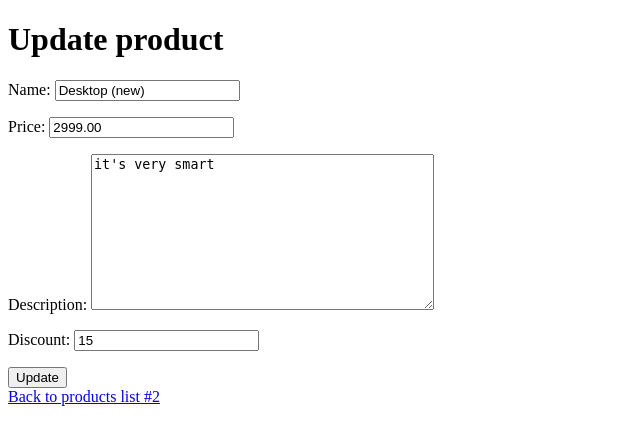
After one commit to Konstantinhik1/site10, a Django app: page /shop/products/2/update/ in a window 1280 px wide. The commit adds this page. Shown: the top 445 px of the page, without its empty margins (0-640 px from the left). Run offline with Django 5.2, Linux system fonts and the light colour scheme; data comes from the database, SQL or seed files in the repository; both versions use the stored data as it was after the commit.

Commit message:
UpdateView

```diff
--- /dev/null
+++ b/mysite/shopapp/templates/shopapp/product_update_form.html
@@ -0,0 +1,20 @@
+{% extends 'shopapp/base.html' %}
+
+{% block title %}
+  Update product
+{% endblock %}
+
+{% block body %}
+  <h1>Update product</h1>
+<div>
+    <form method="post">
+        {% csrf_token %}
+        {{form.as_p}}
+        <button type="submit">Update</button>
+    </form>
+</div>
+<div>
+    <a href="{% url 'shopapp:product_details' pk=object.pk %}"
+    >Back to products list #{{ object.pk }} </a>
+</div>
+{% endblock %}
--- a/mysite/shopapp/templates/shopapp/products-details.html
+++ b/mysite/shopapp/templates/shopapp/products-details.html
@@ -13,6 +13,11 @@
     <div>Archived: {{ product.archived }}</div>
 </div>
 <div>
+    <a href="{% url 'shopapp:product_update' pk=product.pk %}">Update product</a>
+</div>
+
+<div>
     <a href="{% url 'shopapp:products_list' %}">Back to products list</a>
 </div>
+
 {% endblock %}
--- a/mysite/shopapp/urls.py
+++ b/mysite/shopapp/urls.py
@@ -8,6 +8,7 @@ from .views import (
     OrderDetailView,
     create_product,
     ProductCreateView,
+    ProductUpdateView,
 )
 
 app_name = "shopapp"
@@ -18,6 +19,7 @@ urlpatterns = [
     path("products/",  ProductsListView.as_view(), name="products_list"),
     path("products/create",  ProductCreateView.as_view(), name="product_create"),
     path("products/<int:pk>/", ProductDetailsView.as_view(), name="product_details"),
+    path("products/<int:pk>/update/",ProductUpdateView.as_view(), name="product_update"),
     path("products/create/", create_product, name="product_create"),
     path("orders/",  OrdersListView.as_view(), name="orders_list"),
     path("orders/<int:pk>/", OrderDetailView.as_view(), name="order_details"),
--- a/mysite/shopapp/views.py
+++ b/mysite/shopapp/views.py
@@ -9,7 +9,7 @@ from django.http import HttpRequest, HttpResponse
 from django.shortcuts import render, redirect, get_object_or_404, reverse
 from django.urls import reverse_lazy
 from django.views import View
-from django.views.generic import TemplateView,  ListView, DetailView, CreateView
+from django.views.generic import TemplateView, ListView, DetailView, CreateView, UpdateView
 
 from .forms import ProductForm , GroupForm
 from .models import Product, Order
@@ -63,6 +63,19 @@ class ProductCreateView(CreateView):
     fields = "namme", "price", "description", "discount"
     success_url = reverse_lazy("shopapp:products_list")
 
+class  ProductUpdateView(UpdateView):
+    model = Product
+    fields = "name", "price", "description", "discount"
+    template_name_suffix = "_update_form"
+
+    def get_success_url(self):
+        return reverse(
+            "shopapp:product_details",
+            kwargs={"pk": self.object.pk},
+        )
+
+
+
 
 class OrdersListView(ListView):
     queryset = (
```
Also changed, not shown: mysite/db.sqlite3.
